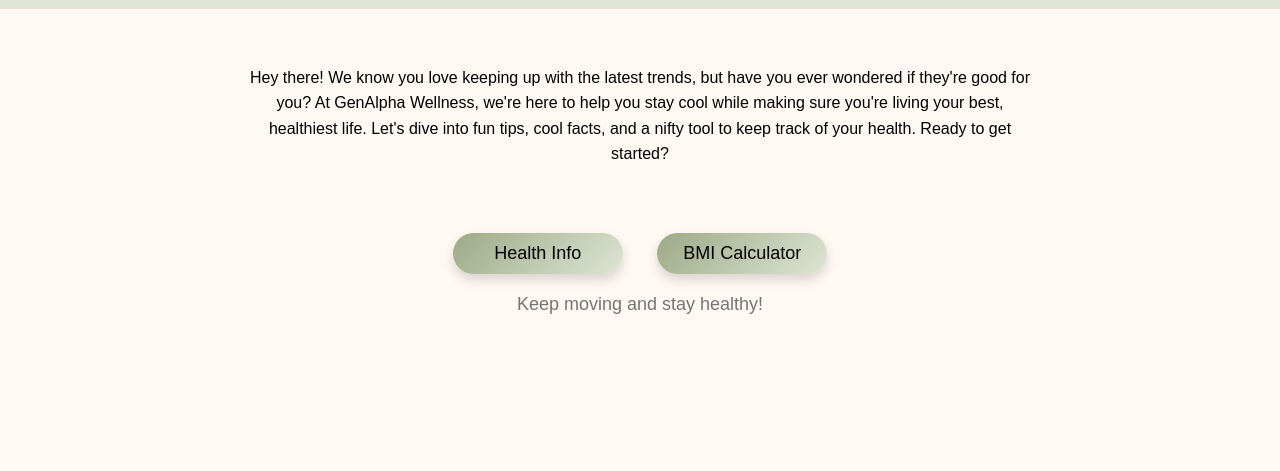
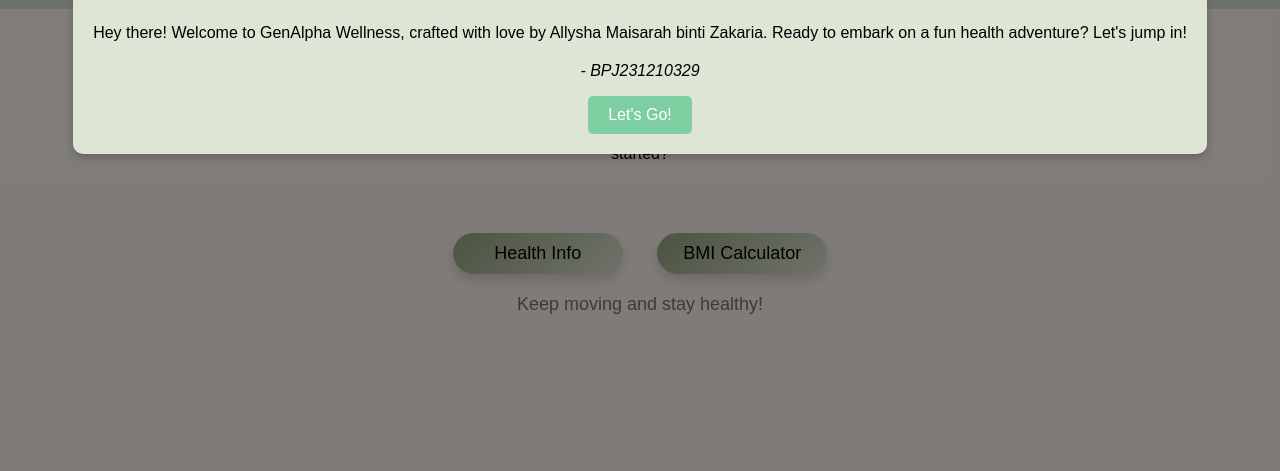
Before and after one commit to sharah02/assignment, a plain HTML site: page index.html in a window 1280 px wide. Shown: the part 329-800 px from the top of the page. Drawn offline with Linux system fonts and the light colour scheme.

Commit message:
Add files via upload

```diff
--- a/index.html
+++ b/index.html
@@ -39,6 +39,16 @@
 
 				<div class="gif-caption fade-in-out">Keep moving and stay healthy!</div>
 
+				<div id="popup" class="popup">
+					<div class="popup-content">
+					<p>Hey there! Welcome to GenAlpha Wellness, crafted with love by Allysha Maisarah binti Zakaria. Ready to embark on a fun health adventure? Let's jump in!</p>
+					<p class="student-id">- BPJ231210329</p>
+					<button id="continueButton">Let's Go!</button>
+					</div>
+
+				</div>
+
+				<script src="script.js"></script>
 		</div>
 	</body>
 </html>
```
